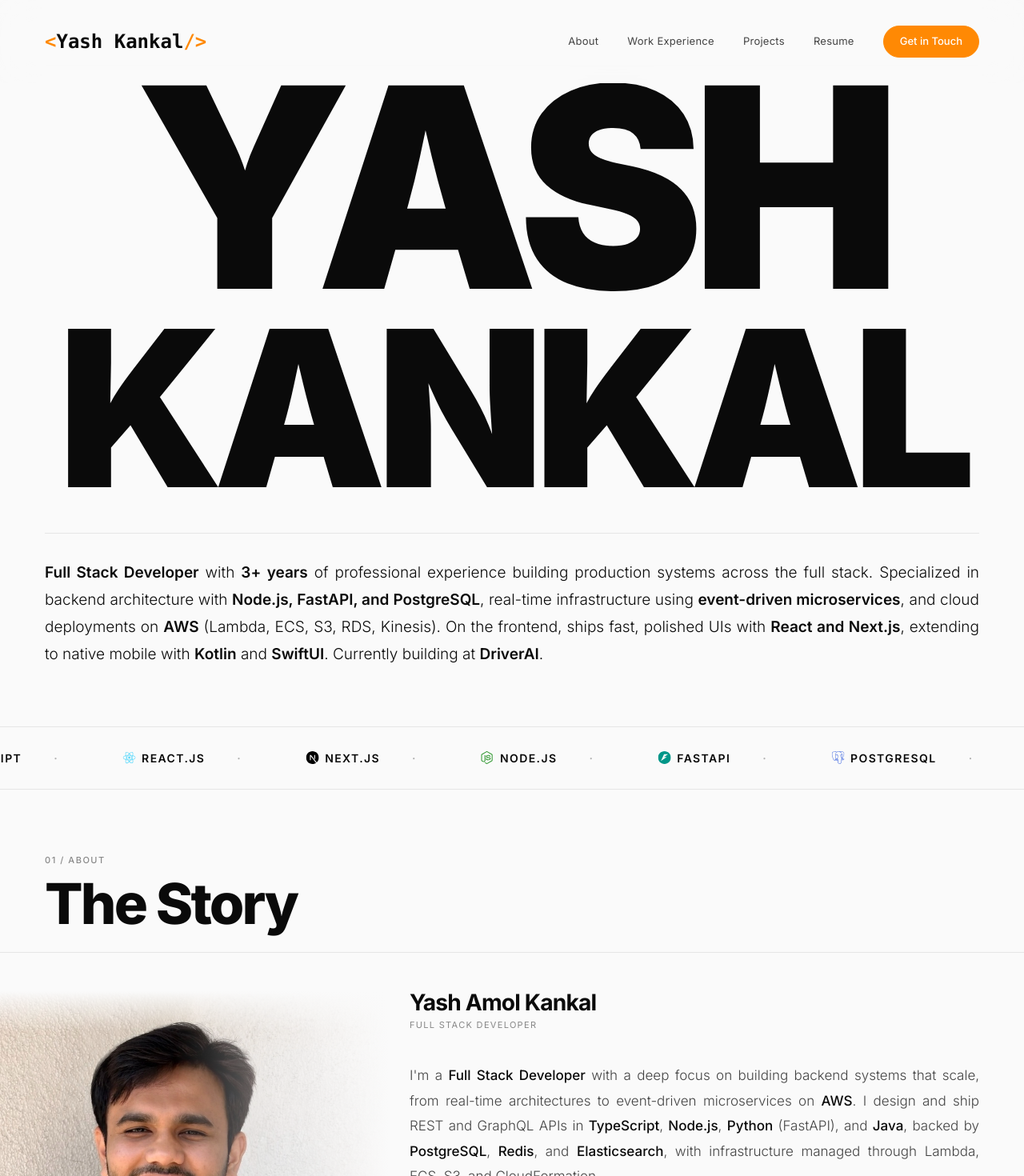
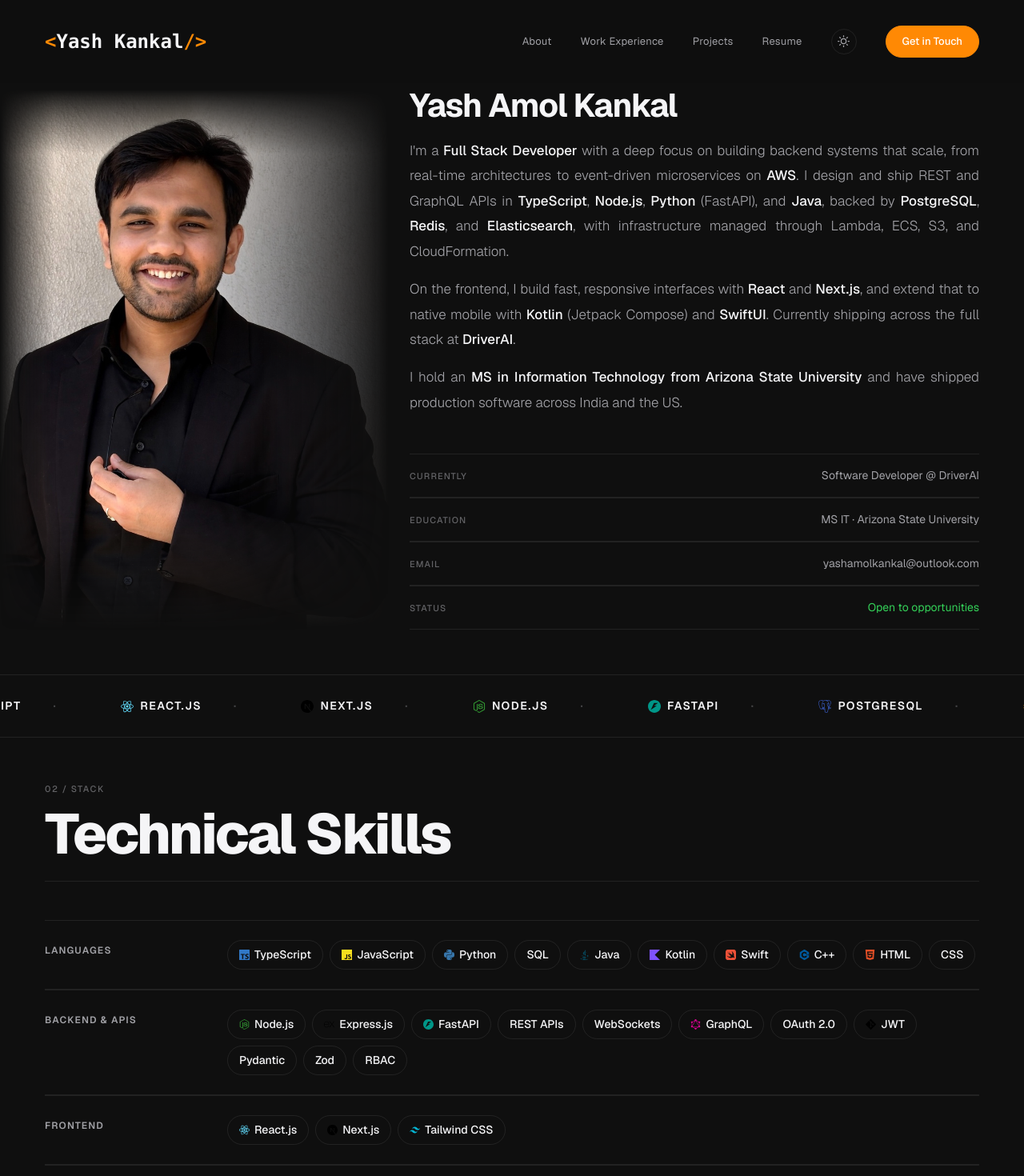
Before and after one commit to yash-kankal/portfolio-website, a Next.js app: page / in a window 1280 px wide. Shown: the top 1470 px of the page at 80% size. Built offline with nearby package versions, Linux system fonts and the light colour scheme.

Commit message:
some ui polish

```diff
--- a/app/globals.css
+++ b/app/globals.css
@@ -1,7 +1,24 @@
 @import "tailwindcss";
 
 :root {
-  --bg: #fafafa;
+  /* ── Dark theme (default) ── */
+  --bg: #0f0f0f;
+  --bg1: #161616;
+  --bg2: #1f1f1f;
+  --border: rgba(255, 255, 255, 0.08);
+  --border2: rgba(255, 255, 255, 0.16);
+  --t1: #f5f5f7;
+  --t2: #a1a1a6;
+  --t3: #636366;
+  --green: #34d058;
+  --nav-bg: rgba(15, 15, 15, 0.85);
+  --nav-bg-scrolled: rgba(15, 15, 15, 0.92);
+  --font: var(--font-geist), -apple-system, BlinkMacSystemFont, sans-serif;
+}
+
+html.light {
+  /* ── Light theme ── */
+  --bg: #f5f5f7;
   --bg1: #f3f3f3;
   --bg2: #ebebeb;
   --border: rgba(0, 0, 0, 0.08);
@@ -10,7 +27,8 @@
   --t2: #444444;
   --t3: #888888;
   --green: #16a34a;
-  --font: var(--font-inter), -apple-system, BlinkMacSystemFont, sans-serif;
+  --nav-bg: rgba(245, 245, 247, 0.85);
+  --nav-bg-scrolled: rgba(245, 245, 247, 0.92);
 }
 
 html {
@@ -135,13 +153,12 @@
 /* ── Selection ── */
 ::selection {
   background: rgba(251, 146, 60, 0.35);
-  color: #0a0a0a;
+  color: var(--t1);
 }
 
 /* ── Nav transition ── */
 .nav-base {
-  transition: padding 0.5s cubic-bezier(0.16, 1, 0.3, 1),
-    background 0.5s,
+  transition: background 0.5s,
     border-color 0.5s,
     backdrop-filter 0.5s;
 }
@@ -183,15 +200,54 @@
   color: var(--t1);
 }
 
+/* ── Photo mask — responsive ── */
+.photo-mask {
+  /* Mobile: top + bottom fade only */
+  -webkit-mask-image: linear-gradient(to bottom, transparent 0%, black 10%, black 85%, transparent 100%);
+  mask-image:         linear-gradient(to bottom, transparent 0%, black 10%, black 85%, transparent 100%);
+}
+
+@media (min-width: 1024px) {
+  .photo-mask {
+    /* Desktop: add right-side fade for content overlap */
+    -webkit-mask-image:
+      linear-gradient(to bottom, transparent 0%, black 12%, black 78%, transparent 100%),
+      linear-gradient(to right,  transparent 0%, black 14%, black 52%, transparent 100%);
+    -webkit-mask-composite: source-in;
+    mask-image:
+      linear-gradient(to bottom, transparent 0%, black 12%, black 78%, transparent 100%),
+      linear-gradient(to right,  transparent 0%, black 14%, black 52%, transparent 100%);
+    mask-composite: intersect;
+  }
+}
+
+/* ── Project description — show fully on mobile, collapse on desktop ── */
+.project-desc {
+  /* Mobile: always visible */
+}
+
+@media (min-width: 1024px) {
+  .project-desc {
+    max-height: 80px;
+    overflow: hidden;
+  }
+}
+
+/* ── Touch feedback ── */
+@media (hover: none) {
+  .stag:active {
+    color: var(--t1);
+    border-color: var(--border2);
+  }
+  .contact-link:active {
+    opacity: 0.6;
+  }
+}
+
 @media (max-width: 767px) {
   html,
   body {
     cursor: auto;
-  }
-
-  .hero-name {
-    line-height: 0.92;
-    white-space: normal;
   }
 
   .exp-card-wrapper {
--- a/app/layout.tsx
+++ b/app/layout.tsx
@@ -1,11 +1,10 @@
 import type { Metadata } from "next";
-import { Inter } from "next/font/google";
+import { Geist } from "next/font/google";
 import "./globals.css";
 
-const inter = Inter({
+const geist = Geist({
   subsets: ["latin"],
-  variable: "--font-inter",
-  weight: ["300", "400", "500", "600", "700", "800", "900"],
+  variable: "--font-geist",
 });
 
 export const metadata: Metadata = {
@@ -18,8 +17,16 @@
   children,
 }: Readonly<{ children: React.ReactNode }>) {
   return (
-    <html lang="en" className={inter.variable}>
-      <body className="antialiased">{children}</body>
+    <html lang="en" className={geist.variable} suppressHydrationWarning>
+      <body className="antialiased">
+        {/* Runs before paint — reads localStorage and adds "light" class if needed. Dark is the default so no class = dark. */}
+        <script
+          dangerouslySetInnerHTML={{
+            __html: `(function(){try{if(localStorage.getItem('theme')==='light')document.documentElement.classList.add('light');}catch(e){}})()`,
+          }}
+        />
+        {children}
+      </body>
     </html>
   );
 }
--- a/app/page.tsx
+++ b/app/page.tsx
@@ -1,8 +1,7 @@
 import SmoothScrollProvider from "@/components/SmoothScrollProvider";
 import Nav from "@/components/Nav";
-import Hero from "@/components/sections/Hero";
+import About from "@/components/sections/About";
 import Marquee from "@/components/sections/Marquee";
-import About from "@/components/sections/About";
 import Skills from "@/components/sections/Skills";
 import Experience from "@/components/sections/Experience";
 import Projects from "@/components/sections/Projects";
@@ -20,9 +19,8 @@
 
       {/* Main content */}
       <main>
-        <Hero />
+        <About />
         <Marquee />
-        <About />
         <Skills />
         <Experience />
         <Projects />
--- a/components/Nav.tsx
+++ b/components/Nav.tsx
@@ -2,16 +2,91 @@
 
 import { useEffect, useState } from "react";
 
+function SunIcon() {
+  return (
+    <svg width="15" height="15" viewBox="0 0 24 24" fill="none" stroke="currentColor" strokeWidth="2" strokeLinecap="round" strokeLinejoin="round">
+      <circle cx="12" cy="12" r="5" />
+      <line x1="12" y1="1" x2="12" y2="3" />
+      <line x1="12" y1="21" x2="12" y2="23" />
+      <line x1="4.22" y1="4.22" x2="5.64" y2="5.64" />
+      <line x1="18.36" y1="18.36" x2="19.78" y2="19.78" />
+      <line x1="1" y1="12" x2="3" y2="12" />
+      <line x1="21" y1="12" x2="23" y2="12" />
+      <line x1="4.22" y1="19.78" x2="5.64" y2="18.36" />
+      <line x1="18.36" y1="5.64" x2="19.78" y2="4.22" />
+    </svg>
+  );
+}
+
+function MoonIcon() {
+  return (
+    <svg width="14" height="14" viewBox="0 0 24 24" fill="none" stroke="currentColor" strokeWidth="2" strokeLinecap="round" strokeLinejoin="round">
+      <path d="M21 12.79A9 9 0 1 1 11.21 3 7 7 0 0 0 21 12.79z" />
+    </svg>
+  );
+}
+
+function MenuIcon({ open }: { open: boolean }) {
+  return (
+    <div className="flex flex-col gap-[5px] w-[18px]">
+      <span className={`block h-[1.5px] w-full bg-current transition-all duration-300 origin-center ${open ? "rotate-45 translate-y-[6.5px]" : ""}`} />
+      <span className={`block h-[1.5px] bg-current transition-all duration-300 ${open ? "w-0 opacity-0" : "w-full"}`} />
+      <span className={`block h-[1.5px] w-full bg-current transition-all duration-300 origin-center ${open ? "-rotate-45 -translate-y-[6.5px]" : ""}`} />
+    </div>
+  );
+}
+
+const navLinks = [
+  { id: "about",      label: "About" },
+  { id: "experience", label: "Work Experience" },
+  { id: "projects",   label: "Projects" },
+];
+
 export default function Nav() {
-  const [scrolled, setScrolled] = useState(false);
+  const [scrolled,  setScrolled]  = useState(false);
+  const [isDark,    setIsDark]    = useState(true);
+  const [menuOpen,  setMenuOpen]  = useState(false);
 
+  // Scroll → compact nav
   useEffect(() => {
     const onScroll = () => setScrolled(window.scrollY > 60);
     window.addEventListener("scroll", onScroll, { passive: true });
     return () => window.removeEventListener("scroll", onScroll);
   }, []);
 
+  // Scroll → close mobile menu
+  useEffect(() => {
+    if (!menuOpen) return;
+    const onScroll = () => setMenuOpen(false);
+    window.addEventListener("scroll", onScroll, { passive: true });
+    return () => window.removeEventListener("scroll", onScroll);
+  }, [menuOpen]);
+
+  // Read theme set by inline script before hydration
+  useEffect(() => {
+    setIsDark(!document.documentElement.classList.contains("light"));
+  }, []);
+
+  const toggleTheme = () => {
+    const next = !isDark;
+    setIsDark(next);
+    if (next) {
+      document.documentElement.classList.remove("light");
+      localStorage.setItem("theme", "dark");
+    } else {
+      document.documentElement.classList.add("light");
+      localStorage.setItem("theme", "light");
+    }
+  };
+
   const scrollTo = (id: string) => {
+    setMenuOpen(false);
+    if (id === "about") {
+      const w = window as unknown as { __lenis?: { scrollTo: (target: number, opts: object) => void } };
+      if (w.__lenis) w.__lenis.scrollTo(0, {});
+      else window.scrollTo({ top: 0, behavior: "smooth" });
+      return;
+    }
     const el = document.getElementById(id);
     if (!el) return;
     const navEl = document.querySelector("nav");
@@ -28,16 +103,23 @@
   };
 
   return (
-    <nav
-      className={`nav-base fixed top-0 left-0 right-0 z-[100] flex items-center justify-between transition-all duration-300 ${
+    <nav className={`nav-base fixed top-0 left-0 right-0 z-[100] transition-all duration-300 ${
+      scrolled || menuOpen
+        ? "bg-[var(--nav-bg-scrolled)] backdrop-blur-2xl border-b border-[var(--border)]"
+        : "bg-[var(--nav-bg)] backdrop-blur-xl"
+    }`}>
+
+      {/* ── Top bar ── */}
+      <div className={`max-w-[1400px] mx-auto flex items-center justify-between ${
         scrolled
-          ? "px-4 py-4 sm:px-6 sm:py-5 lg:px-14 lg:py-[18px] bg-[rgba(250,250,250,0.92)] backdrop-blur-2xl border-b border-[var(--border)]"
-          : "px-4 py-4 sm:px-6 sm:py-6 lg:px-14 lg:py-8 bg-[rgba(250,250,250,0.85)] backdrop-blur-xl"
-      }`}
-    >
+          ? "px-4 py-3 sm:px-6 sm:py-4 lg:px-14 lg:py-[18px]"
+          : "px-4 py-3 sm:px-6 sm:py-5 lg:px-14 lg:py-8"
+      }`}>
+
+        {/* Logo */}
         <button
-        onClick={() => scrollTo("hero")}
-        className="text-[17px] sm:text-[21px] lg:text-[24px] font-mono font-semibold text-[var(--t1)] hover:opacity-70 transition-opacity cursor-pointer"
+          onClick={() => scrollTo("about")}
+          className="text-[17px] sm:text-[21px] lg:text-[24px] font-mono font-semibold text-[var(--t1)] hover:opacity-70 active:opacity-50 transition-opacity cursor-pointer"
         >
           <span className="text-orange-400">&lt;</span>
           Yash
@@ -46,14 +128,15 @@
           <span className="text-orange-400">/&gt;</span>
         </button>
 
+        {/* Desktop nav */}
         <div className="hidden md:flex items-center gap-6 lg:gap-9">
-        {["about", "experience", "projects"].map((id) => (
+          {navLinks.map(({ id, label }) => (
             <button
               key={id}
-            onClick={() => scrollTo(id === "about" ? "about-content" : id)}
-            className="text-[13px] font-[400] tracking-[0.02em] text-[var(--t2)] hover:text-[var(--t1)] transition-colors capitalize cursor-pointer"
+              onClick={() => scrollTo(id)}
+              className="text-[13px] font-[400] tracking-[0.02em] text-[var(--t2)] hover:text-[var(--t1)] transition-colors cursor-pointer"
             >
-            {id === "experience" ? "Work Experience" : id.charAt(0).toUpperCase() + id.slice(1)}
+              {label}
             </button>
           ))}
           <a
@@ -65,6 +148,13 @@
             Resume
           </a>
           <button
+            onClick={toggleTheme}
+            aria-label="Toggle theme"
+            className="w-8 h-8 flex items-center justify-center rounded-full text-[var(--t2)] hover:text-[var(--t1)] border border-[var(--border)] hover:border-[var(--border2)] transition-colors cursor-pointer"
+          >
+            {isDark ? <SunIcon /> : <MoonIcon />}
+          </button>
+          <button
             onClick={() => scrollTo("contact")}
             className="nav-cta text-[13px] font-[500] text-white bg-orange-400 border border-orange-400 px-5 py-[9px] rounded-full hover:bg-orange-500 hover:border-orange-500 transition-all cursor-pointer"
           >
@@ -72,12 +162,59 @@
           </button>
         </div>
 
+        {/* Mobile: theme toggle + hamburger */}
+        <div className="md:hidden flex items-center gap-0">
+          <button
+            onClick={toggleTheme}
+            aria-label="Toggle theme"
+            className="w-11 h-11 flex items-center justify-center text-[var(--t2)] active:text-[var(--t1)] transition-colors"
+          >
+            {isDark ? <SunIcon /> : <MoonIcon />}
+          </button>
+          <button
+            onClick={() => setMenuOpen(!menuOpen)}
+            aria-label={menuOpen ? "Close menu" : "Open menu"}
+            className="w-11 h-11 flex items-center justify-center text-[var(--t1)] active:opacity-60 transition-opacity"
+          >
+            <MenuIcon open={menuOpen} />
+          </button>
+        </div>
+      </div>
+
+      {/* ── Mobile slide-down menu ── */}
+      <div
+        className="md:hidden overflow-hidden"
+        style={{
+          maxHeight: menuOpen ? "420px" : "0px",
+          transition: "max-height 0.4s cubic-bezier(0.16, 1, 0.3, 1)",
+        }}
+      >
+        <div className="max-w-[1400px] mx-auto px-4 pt-1 pb-7 flex flex-col border-t border-[var(--border)]">
+          {navLinks.map(({ id, label }) => (
+            <button
+              key={id}
+              onClick={() => scrollTo(id)}
+              className="text-left text-[17px] font-[400] text-[var(--t1)] py-[14px] border-b border-[var(--border)] active:opacity-50 transition-opacity"
+            >
+              {label}
+            </button>
+          ))}
+          <a
+            href="/resume.pdf"
+            target="_blank"
+            rel="noopener noreferrer"
+            className="text-[17px] font-[400] text-[var(--t1)] py-[14px] border-b border-[var(--border)] active:opacity-50 transition-opacity"
+          >
+            Resume
+          </a>
           <button
             onClick={() => scrollTo("contact")}
-        className="md:hidden nav-cta text-[13px] font-[500] text-[var(--t1)] border border-[var(--border2)] px-4 py-[10px] rounded-full hover:bg-[#0a0a0a] hover:text-white hover:border-[#0a0a0a] transition-all cursor-pointer"
+            className="mt-5 text-[14px] font-[500] text-white bg-orange-400 px-6 py-[14px] rounded-full active:bg-orange-500 transition-colors"
           >
-        Contact
+            Get in Touch
           </button>
+        </div>
+      </div>
     </nav>
   );
 }
--- a/components/sections/About.tsx
+++ b/components/sections/About.tsx
@@ -12,22 +12,12 @@
 
 export default function About() {
   return (
-    <section id="about" className="py-12 sm:py-16 lg:py-20 overflow-hidden">
-      {/* Section header */}
-      <div className="px-4 sm:px-6 lg:px-14 mb-8 sm:mb-10 lg:mb-12 pb-6 border-b border-[var(--border)]">
-        <p className="text-[11px] font-[500] tracking-[0.14em] uppercase text-[var(--t3)] mb-3">
-          01 / About
-        </p>
-        <h2 className="text-[clamp(40px,5.5vw,80px)] font-[800] tracking-[-0.04em] leading-none">
-          The Story
-        </h2>
-      </div>
-
+    <section id="about" className="pt-20 sm:pt-24 lg:pt-28 pb-10 sm:pb-12 lg:pb-14 overflow-hidden">
       {/* Photo + content row */}
-      <div id="about-content" className="flex flex-col lg:flex-row items-stretch gap-8 lg:gap-0">
+      <div id="about-content" className="max-w-[1400px] mx-auto flex flex-col lg:flex-row items-stretch gap-8 lg:gap-0">
 
         {/* ── Photo ── */}
-        <div className="relative shrink-0 w-full lg:w-[38%] min-h-[300px] sm:min-h-[420px] lg:min-h-[520px]">
+        <div className="photo-mask relative shrink-0 w-full lg:w-[38%] min-h-[360px] sm:min-h-[420px] lg:min-h-[520px]">
           <div className="absolute inset-0 overflow-hidden">
             <Image
               src="/projects/profile.jpg"
@@ -37,21 +27,6 @@
               priority
             />
           </div>
-          {/* Feather: top */}
-          <div
-            className="absolute inset-x-0 top-0 h-[50px] pointer-events-none"
-            style={{ background: "linear-gradient(to bottom, var(--bg) 0%, transparent 100%)" }}
-          />
-          {/* Feather: bottom */}
-          <div
-            className="absolute inset-x-0 bottom-0 h-[70px] pointer-events-none"
-            style={{ background: "linear-gradient(to top, var(--bg) 0%, transparent 100%)" }}
-          />
-          {/* Feather: right — wide, soft */}
-          <div
-            className="absolute inset-y-0 right-0 w-[55%] hidden lg:block pointer-events-none"
-            style={{ background: "linear-gradient(to right, transparent 0%, var(--bg) 100%)" }}
-          />
         </div>
 
         {/* ── Content — sits clearly to the right of the photo ── */}
@@ -59,19 +34,16 @@
 
           {/* Name + role */}
           <RevealOnScroll>
-            <div className="mb-10">
-              <h3 className="text-[clamp(22px,2.2vw,34px)] font-[700] tracking-[-0.03em] leading-none mb-[6px] text-[var(--t1)]">
+            <div className="mb-5">
+              <h3 className="text-[clamp(32px,3.2vw,52px)] font-[700] tracking-[-0.03em] leading-none mb-[8px] text-[var(--t1)]">
                 Yash Amol Kankal
               </h3>
-              <p className="text-[11px] tracking-[0.12em] uppercase text-[var(--t3)]">
-                Full Stack Developer
-              </p>
             </div>
           </RevealOnScroll>
 
           {/* Bio */}
           <RevealOnScroll delay={80}>
-            <div className="space-y-4 text-[16px] sm:text-[16px] lg:text-[17px] leading-[1.85] font-[300] text-[var(--t2)] mb-10 lg:mb-12 text-justify">
+            <div className="space-y-4 text-[16px] sm:text-[16px] lg:text-[17px] leading-[1.85] font-[300] text-[var(--t2)] mb-10 lg:mb-12 text-left sm:text-justify">
               <p>
                 I&apos;m a{" "}
                 <strong className="text-[var(--t1)] font-[500]">Full Stack Developer</strong>{" "}
--- a/components/sections/Contact.tsx
+++ b/components/sections/Contact.tsx
@@ -30,8 +30,9 @@
   return (
     <section
       id="contact"
-      className="px-4 sm:px-6 lg:px-14 py-20 sm:py-24 lg:py-[120px] border-t border-[var(--border)]"
+      className="py-20 sm:py-24 lg:py-[120px] border-t border-[var(--border)]"
     >
+      <div className="max-w-[1400px] mx-auto px-4 sm:px-6 lg:px-14">
       <RevealOnScroll>
         <h2 className="font-[800] tracking-[-0.05em] leading-[0.88] uppercase mb-10 sm:mb-14 lg:mb-16 text-[clamp(42px,8vw,130px)]">
           <span className="block text-[0.45em] text-[var(--t3)] not-italic font-[300] normal-case tracking-[-0.01em] mb-2">
@@ -76,6 +77,7 @@
           ))}
         </div>
       </RevealOnScroll>
+      </div>
     </section>
   );
 }
--- a/components/sections/Experience.tsx
+++ b/components/sections/Experience.tsx
@@ -116,7 +116,8 @@
 
 export default function Experience() {
   return (
-    <section id="experience" className="px-4 sm:px-6 lg:px-14 pb-12 sm:pb-16 lg:pb-20" style={{ paddingTop: 0 }}>
+    <section id="experience" className="py-10 sm:py-12 lg:py-14">
+      <div className="max-w-[1400px] mx-auto px-4 sm:px-6 lg:px-14">
       <div className="flex items-end justify-between mb-8 sm:mb-10 lg:mb-12 pb-6 border-b border-[var(--border)]">
         <div>
           <p className="text-[11px] font-medium tracking-[0.14em] uppercase text-[var(--t3)] mb-3">
@@ -129,6 +130,7 @@
       </div>
 
       <JobCards />
+      </div>
     </section>
   );
 }
--- a/components/sections/Footer.tsx
+++ b/components/sections/Footer.tsx
@@ -1,12 +1,14 @@
 export default function Footer() {
   return (
-    <footer className="px-4 sm:px-6 lg:px-14 py-6 sm:py-8 border-t border-[var(--border)] flex flex-col sm:flex-row justify-between items-start sm:items-center gap-3">
+    <footer className="border-t border-[var(--border)] py-6 sm:py-8">
+      <div className="max-w-[1400px] mx-auto px-4 sm:px-6 lg:px-14 flex flex-col sm:flex-row justify-between items-start sm:items-center gap-3">
         <span className="text-[12px] text-[var(--t3)]">
           © {new Date().getFullYear()} Yash Amol Kankal
         </span>
         <span className="text-[12px] text-[var(--t3)]">
           Full Stack Developer · Tempe, AZ
         </span>
+      </div>
     </footer>
   );
 }
--- a/components/sections/Projects.tsx
+++ b/components/sections/Projects.tsx
@@ -249,13 +249,8 @@
           {project.title}
         </h3>
         <p
-          className="text-[14px] sm:text-[13px] leading-[1.8] font-light mb-6"
-          style={{
-            color: "var(--t2)",
-            maxHeight: hovered ? "300px" : "100px",
-            overflow: "hidden",
-            transition: "max-height 0.5s cubic-bezier(0.16,1,0.3,1)",
-          }}
+          className="project-desc text-[14px] sm:text-[13px] leading-[1.8] font-light mb-6 text-[var(--t2)]"
+          style={{ transition: "max-height 0.5s cubic-bezier(0.16,1,0.3,1)", ...(hovered ? { maxHeight: "400px" } : {}) }}
         >
           {project.desc}
         </p>
@@ -357,13 +352,8 @@
           {project.title}
         </h3>
         <p
-          className="text-[14px] sm:text-[13px] leading-[1.8] font-light mb-6"
-          style={{
-            color: "var(--t2)",
-            maxHeight: hovered ? "400px" : "100px",
-            overflow: "hidden",
-            transition: "max-height 0.5s cubic-bezier(0.16,1,0.3,1)",
-          }}
+          className="project-desc text-[14px] sm:text-[13px] leading-[1.8] font-light mb-6 text-[var(--t2)]"
+          style={{ transition: "max-height 0.5s cubic-bezier(0.16,1,0.3,1)", ...(hovered ? { maxHeight: "500px" } : {}) }}
         >
           {project.desc}
         </p>
@@ -393,7 +383,8 @@
 
 export default function Projects() {
   return (
-    <section id="projects" className="px-4 sm:px-6 lg:px-14 pb-12 sm:pb-16 lg:pb-20" style={{ paddingTop: 0 }}>
+    <section id="projects" className="py-10 sm:py-12 lg:py-14">
+      <div className="max-w-[1400px] mx-auto px-4 sm:px-6 lg:px-14">
       {/* Section header */}
       <div className="flex items-end justify-between mb-8 sm:mb-10 lg:mb-12 pb-6 border-b border-[var(--border)]">
         <div>
@@ -437,6 +428,7 @@
           ))}
         </div>
       </div>
+      </div>
     </section>
   );
 }
--- a/components/sections/Skills.tsx
+++ b/components/sections/Skills.tsx
@@ -34,7 +34,8 @@
 
 export default function Skills() {
   return (
-    <section id="skills" className="px-4 sm:px-6 lg:px-14 pb-12 sm:pb-16 lg:pb-20" style={{ paddingTop: 0 }}>
+    <section id="skills" className="py-10 sm:py-12 lg:py-14">
+      <div className="max-w-[1400px] mx-auto px-4 sm:px-6 lg:px-14">
       <div className="flex items-end justify-between mb-8 sm:mb-10 lg:mb-12 pb-6 border-b border-[var(--border)]">
         <div>
           <p className="text-[11px] font-medium tracking-[0.14em] uppercase text-[var(--t3)] mb-3">
@@ -68,6 +69,7 @@
           </RevealOnScroll>
         ))}
       </div>
+      </div>
     </section>
   );
 }
```
Also changed, not shown: 1 other file (tests, documents, lock files or other folders). Lines whose indentation alone changed are shown as unchanged.
